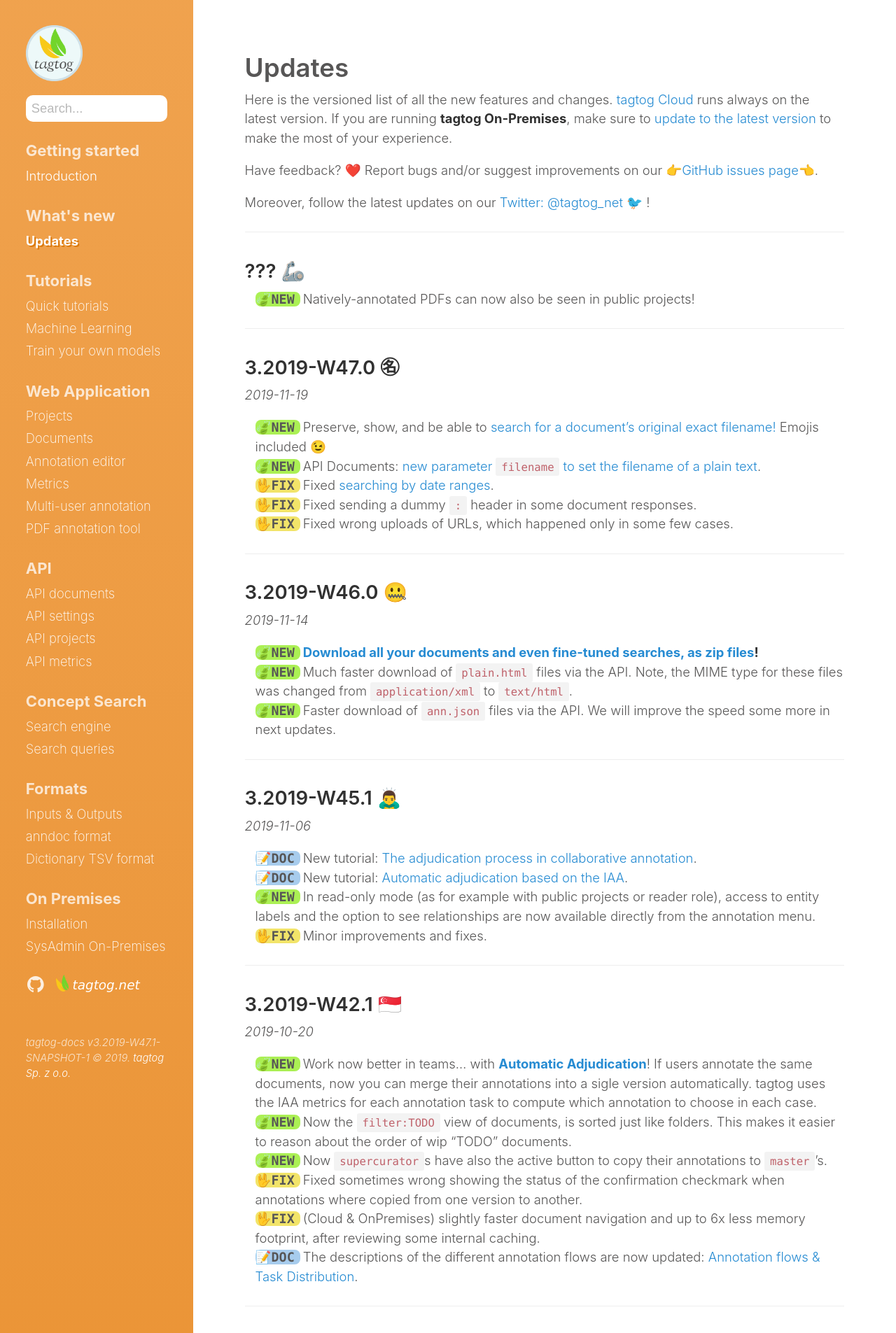
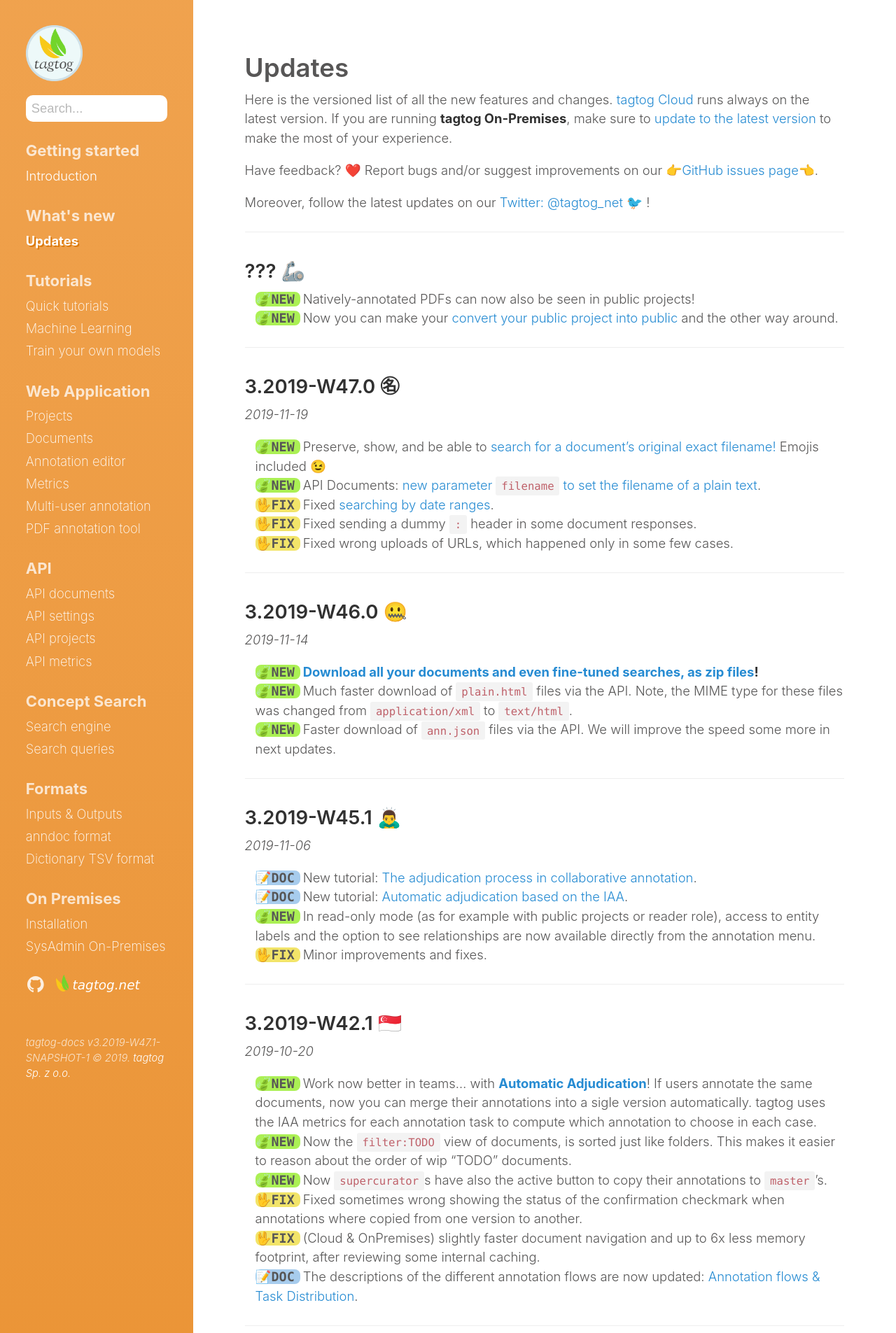
Before and after one commit to tagtogorg/tagtog-doc, a Jekyll site: the page built from updates.md, in a window 1280 px wide. Shown: the top 1905 px of the page at 70% size. Built offline with Jekyll 4.4.1, drawn with Linux system fonts in a browser that asks for light colours; nearby versions of some CDN libraries; emoji names are drawn with the system emoji font.

Commit message:
Update updates

```diff
--- a/updates.md
+++ b/updates.md
@@ -18,6 +18,7 @@ Moreover, follow the latest updates on our [Twitter: @tagtog_net 🐦](https://t
 
 <ul class="updates">
   <li class="new"><span markdown="1">Natively-annotated PDFs can now also be seen in public projects!</span></li>
+  <li class="new"><span markdown="1">Now you can make your [convert your public project into public](projects.html#change-privacy-settings) and the other way around.</span></li>
 </ul>
 
 ---
```
